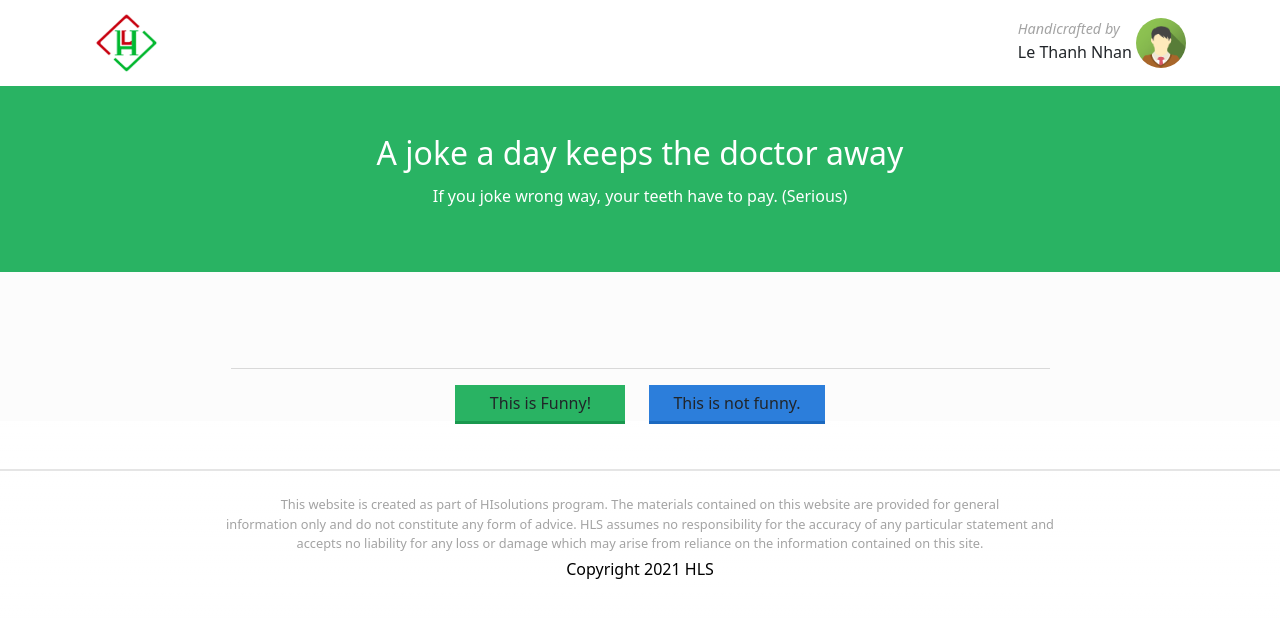
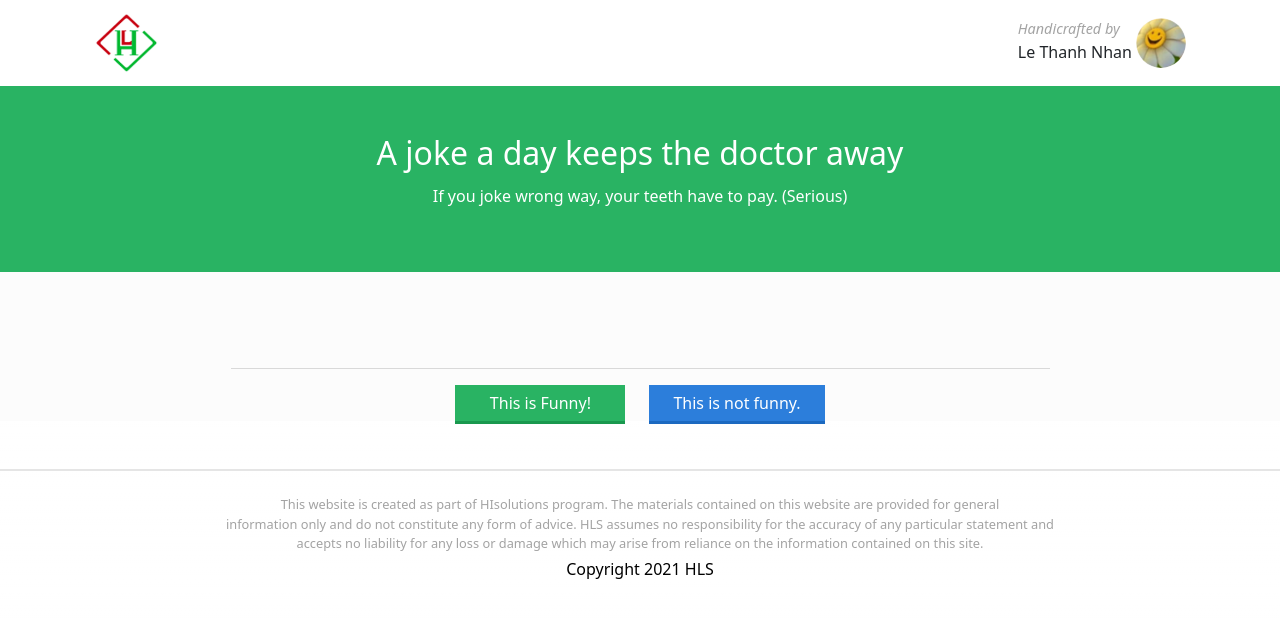
Before and after one commit to nhanlethanhit/frontend-test-fe, a Next.js app: page / in a window 1280 px wide. Shown: the top 618 px of the page. Built offline with nearby package versions, Linux system fonts and the light colour scheme; no server answers.

Commit message:
fix: avatar and text color in button

```diff
--- a/pages/index.tsx
+++ b/pages/index.tsx
@@ -95,12 +95,13 @@ export default function Home() {
                   <span style={{color: "#a3a3a3", fontStyle:'italic', fontSize:'0.9rem'}}>Handicrafted by</span>
                   <span>Le Thanh Nhan</span>
                 </div>
-
-                <img
-                  src={"/images/avatar.png"}
-                  className="rounded-circle"
-                  style={{ width: "50px", height: "50px" }}
-                />
+                <div className="rounded-circle">
+                  <img
+                    src={"/images/avatar.png"}
+                    className="rounded-circle"
+                    style={{ width: "50px", height: "50px" }}
+                  />
+                </div>
               </div>
             </div>
           </div>
@@ -139,7 +140,7 @@ export default function Home() {
           >
             <button
               type="button"
-              className="btn px-4"
+              className="btn px-4 text-white"
               style={{
                 backgroundColor: "#29b363",
                 border: "none",
@@ -153,7 +154,7 @@ export default function Home() {
             </button>
             <button
               type="button"
-              className="btn px-4"
+              className="btn px-4 text-white"
               style={{
                 backgroundColor: "#2c7edb",
                 border: "none",
```
Also changed, not shown: public/images/avatar.png.
